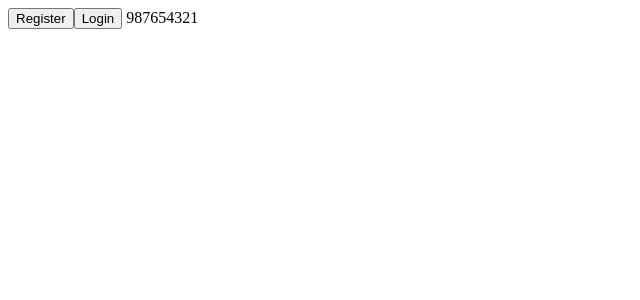
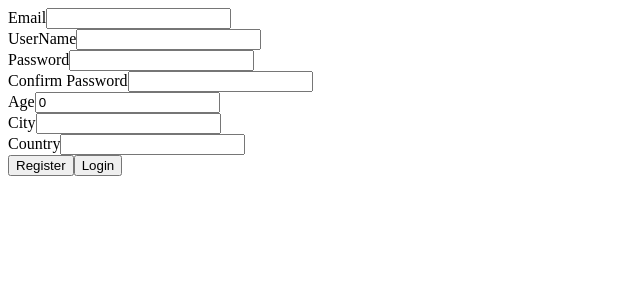
Before and after one commit to Narges-dadashi/match-finder, an Angular app in the folder client/: page / in a window 1280 px wide. Shown: the top 300 px of the page, without its empty margins (0-640 px from the left). Built offline with nearby package versions, Linux system fonts and the light colour scheme.

Commit message:
create form(service lesson)

```diff
--- a/client/src/app/app.component.html
+++ b/client/src/app/app.component.html
@@ -1,13 +1,61 @@
-<button (click)="register()">Register</button>
-<button (click)="login()">Login</button>
+<section>
+    <form>
+        <label>Email</label>
+        <input [formControl]="EmailCtrl" type="email">
+        <br>
+        <label>UserName</label>
+        <input [formControl]="UserNameCtrl" type="text">
+        <br>
+        <label>Password</label>
+        <input [formControl]="PasswordCtrl" type="password">
+        <br>
+        <label>Confirm Password</label>
+        <input [formControl]="ConfirmPasswordCtrl" type="password">
+        <br>
+        <label>Age</label>
+        <input [formControl]="AgeCtrl" type="number">
+        <br>
+        <label>City</label>
+        <input [formControl]="CityCtrl" type="text">
+        <br>
+        <label>Country</label>
+        <input [formControl]="CountryCtrl" type="text">
+        <br>
+
+        <button (click)="register()">Register</button>
+        <button (click)="login()">Login</button>
+    </form>
+</section>
+
+
+
+
+<!-- <button (click)="register()">Register</button>
+<button (clic<form>
+        <label>Email</label>
+        <input [formControl]="EmailCtrl" type="email">
+        <br>
+        <label>Name</label>
+        <input [formControl]="NameCtrl" type="text">
+        <br>
+        <label>Age</label>
+        <input [formControl]="AgeCtrl" type="number">
+        <br>
+        <label>Password</label>
+        <input [formControl]="PasswordCtrl" type="password">
+        <br>
+        <label>Confirm Password</label>
+        <input [formControl]="ConfirmPasswordCtrl" type="password">
+
+        <button (click)="registerUser()" type="submit">Register</button>
+        <button (click)="getAll()">Get All</button>
+    </form>k)="login()">Login</button> -->
 
 
 
 
 
 
-
-987654321
 
 <!-- <section>
     <div class="create">
```
Also changed, not shown: 1 other file (tests, documents, lock files or other folders).
